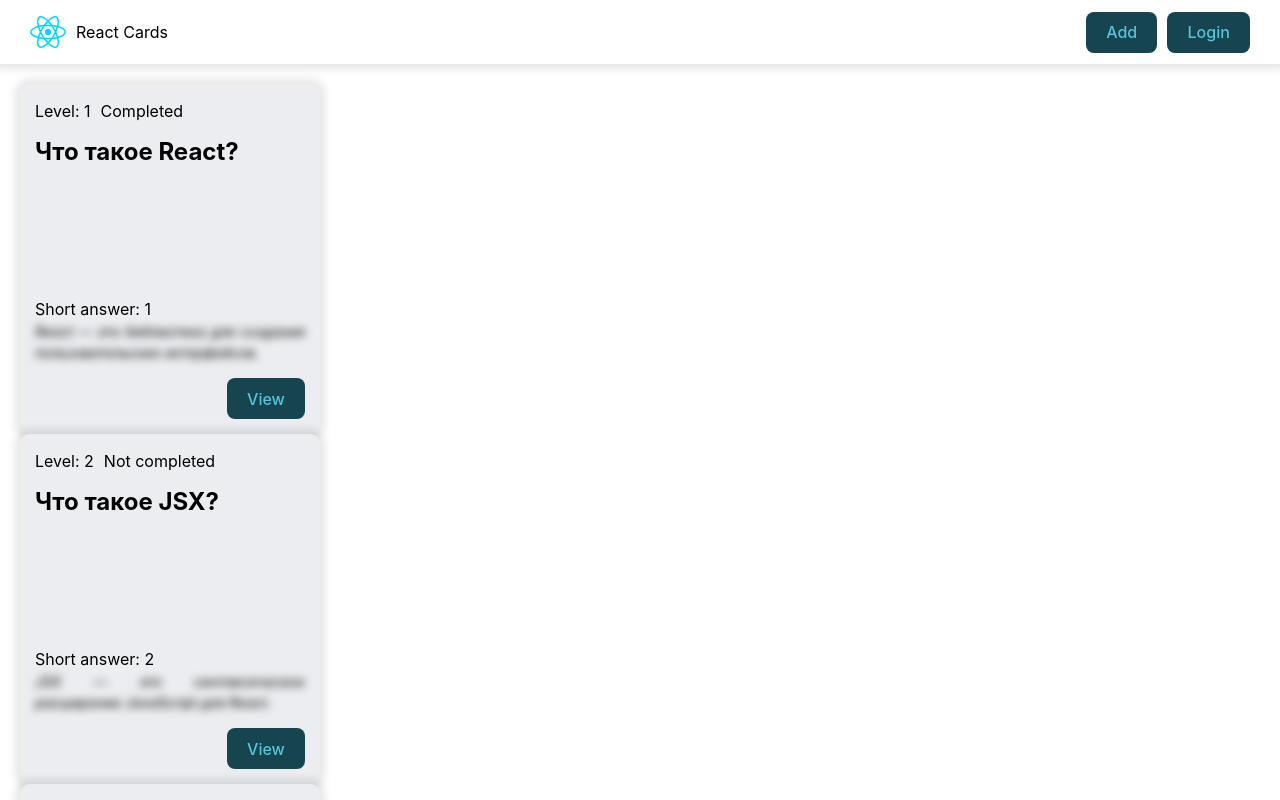
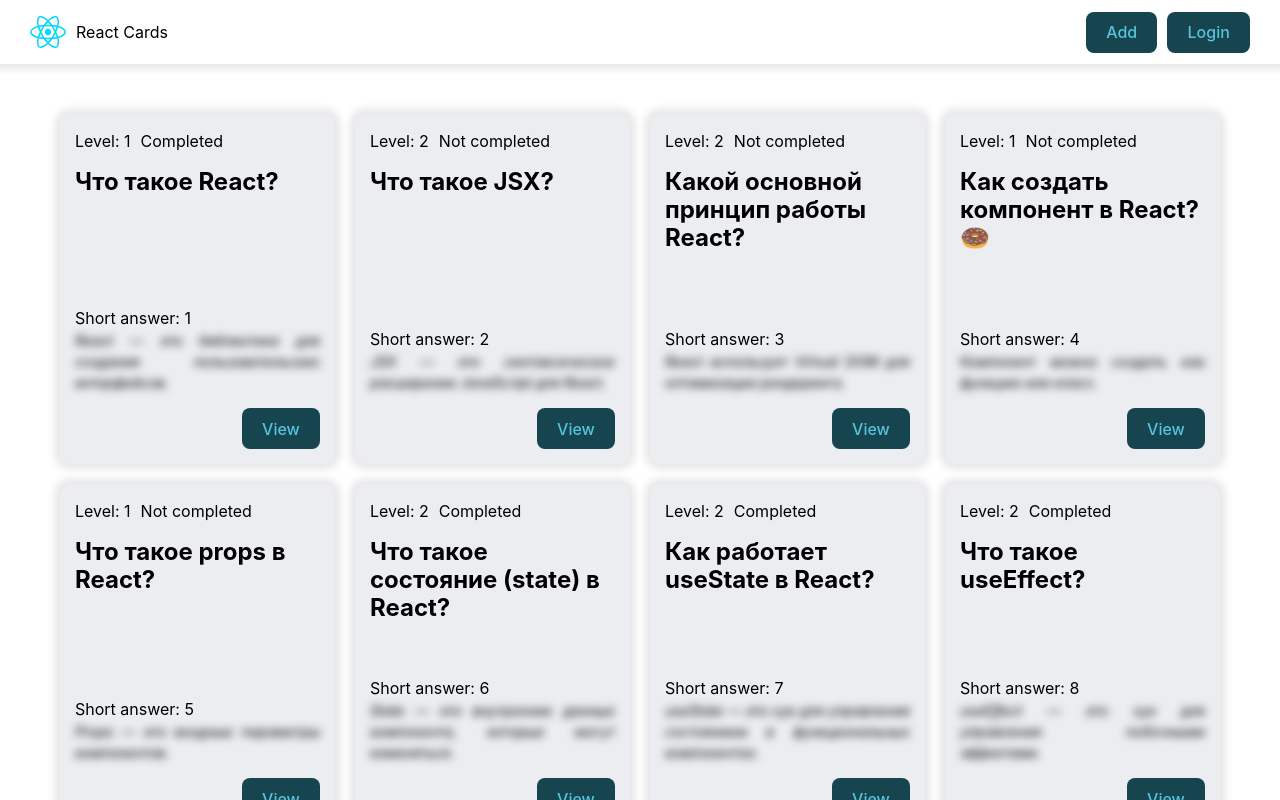
Before and after one commit to pamaxa-s3/react-app-course, a React (Vite) app: page / in a window 1280 px wide. Built offline with nearby package versions, Linux system fonts and the light colour scheme; data requests are answered from the project's data file.

Commit message:
add QuestionCardList

```diff
--- a/src/components/MainLayout/MainLayout.module.css
+++ b/src/components/MainLayout/MainLayout.module.css
@@ -21,4 +21,7 @@
 .main {
 	flex: 1;
 	padding: 20px;
+	max-width: 1200px;
+	width: 100%;
+	margin: 0 auto;
 }
--- a/src/components/QuestionCard/QuestionCard.module.css
+++ b/src/components/QuestionCard/QuestionCard.module.css
@@ -1,5 +1,5 @@
 .card {
-	width: 300px;
+	width: 275px;
 	height: 350px;
 	border-radius: 10px;
 	padding: 15px;
--- /dev/null
+++ b/src/components/QuestionCardList/QuestionCardList.jsx
@@ -0,0 +1,23 @@
+import { useState, useEffect } from 'react'
+import { useLoaderData } from 'react-router-dom'
+import { QuestionCard } from '@components/QuestionCard'
+
+import cls from './QuestionCardList.module.css'
+
+export const QuestionCardList = () => {
+
+	const [cards, setCards] = useState([]);
+	const cardsLoaded = useLoaderData();
+
+	useEffect(() => {
+		cardsLoaded && setCards(cardsLoaded);
+
+	}, [])
+	return (
+		<div className={cls.cardList}>
+			{cards.map(card => {
+				return <QuestionCard card={card} key={card.id} />;
+			})}
+		</div>
+	)
+}
--- /dev/null
+++ b/src/components/QuestionCardList/QuestionCardList.module.css
@@ -0,0 +1,10 @@
+.cardList{
+	width: 100%;
+	padding: 30px 0;
+	margin: 0 auto;
+	display: flex;
+	justify-content: space-between;
+	align-items: center;
+	flex-wrap: wrap;
+	gap: 20px;
+}
--- /dev/null
+++ b/src/components/QuestionCardList/index.jsx
@@ -0,0 +1 @@
+export { QuestionCardList } from "./QuestionCardList"
--- a/src/page/Home/Home.jsx
+++ b/src/page/Home/Home.jsx
@@ -2,6 +2,7 @@ import { QuestionCard } from '@components/QuestionCard';
 import cls from './Home.module.css';
 import { useLoaderData } from 'react-router-dom';
 import { useEffect, useState } from 'react';
+import { QuestionCardList } from '@components/QuestionCardList';
 
 // const cards = [
 // 	{
@@ -52,19 +53,11 @@ import { useEffect, useState } from 'react';
 
 
 export const Home = () => {
-	const [cards, setCards] = useState([]);
-	const cardsLoaded = useLoaderData();
 
-	useEffect(() => {
-		cardsLoaded && setCards(cardsLoaded);
-
-	}, [])
 
 	return (
 		<>
-			{cards.map(card => {
-				return <QuestionCard card={card} key={card.id} />;
-			})}
+			<QuestionCardList />
 		</>
 	);
 };
```
